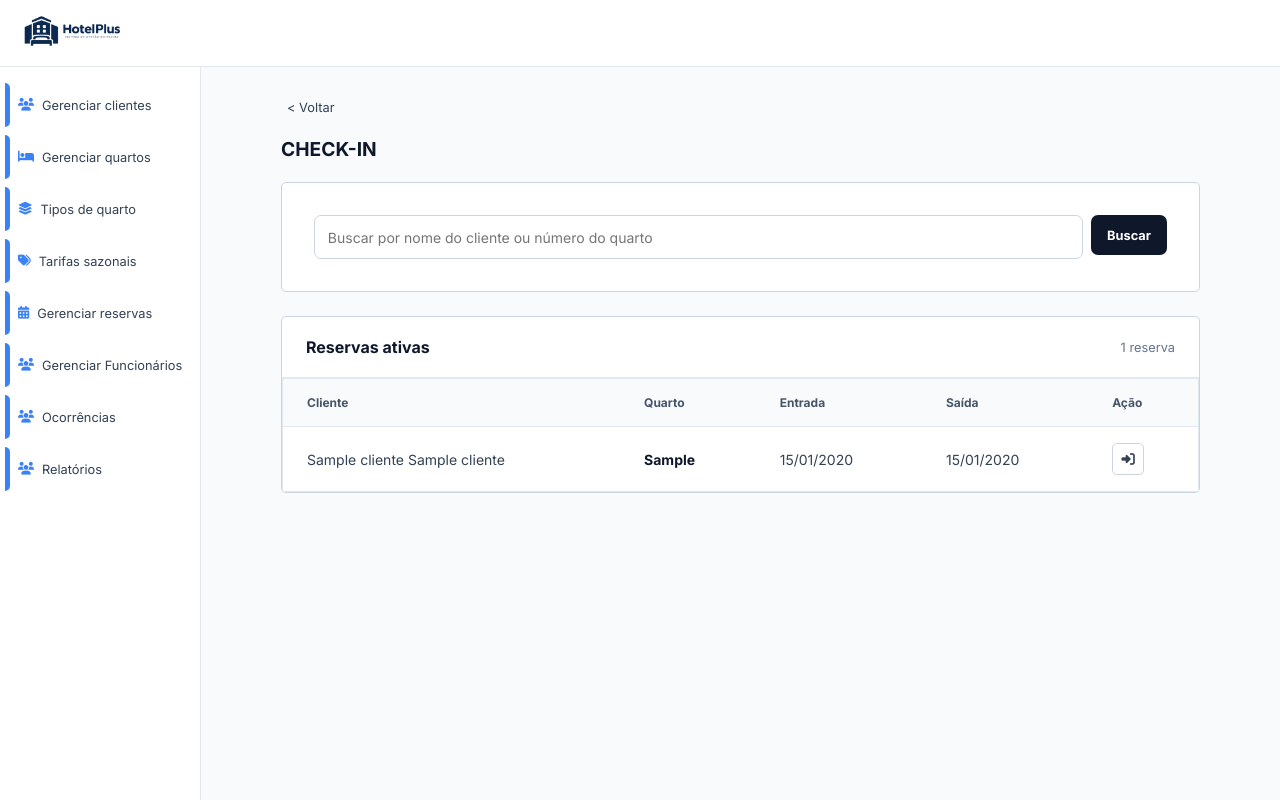
After one commit to Kohlrausch16/sistema_gestao_hotel, a Django app: page /checkin/ in a window 1280 px wide. The commit adds this page. Run offline with Django 5.2, Linux system fonts and the light colour scheme; data comes from the database, SQL or seed files in the repository; tables that the repository leaves empty hold one stand-in row (values such as "Sample post").

Commit message:
Commit final para checkin e checkout

```diff
--- a/hotelaria_app/disponibilidade.py
+++ b/hotelaria_app/disponibilidade.py
@@ -4,7 +4,7 @@ from .models import Quarto, Reserva
 def reservas_ativas_em(dia):
     return Reserva.objects.filter(
         ativo=True,
-        status="A",
+        status__in=("A", "E"),
         data_entrada__lte=dia,
         data_saida__gt=dia,
     )
@@ -13,7 +13,7 @@ def reservas_ativas_em(dia):
 def quartos_disponiveis(entrada, saida, excluir_reserva_id=None):
     reservas_conflitantes = Reserva.objects.filter(
         ativo=True,
-        status="A",
+        status__in=("A", "E"),
         data_entrada__lt=saida,
         data_saida__gt=entrada,
     ).values("quarto_id")
--- a/hotelaria_app/models.py
+++ b/hotelaria_app/models.py
@@ -14,6 +14,7 @@ STATUS_RESERVA_CHOICES = [
     ('A', 'Ativa'),
     ('C', 'Cancelada'),
     ('F', 'Finalizada'),
+    ('E', 'Em andamento')
 ]
 
 class Cliente(BaseModel):
--- a/hotelaria_app/static/css/formulario.css
+++ b/hotelaria_app/static/css/formulario.css
@@ -257,6 +257,24 @@ label{
 .funcionario-formulario-acoes {
     justify-content: flex-end;
     width: 100%;
+}
+
+.botao-checkout {
+    background-color: #0F172A;
+    border: 1px solid #0F172A;
+    border-radius: 7px;
+    color: #FFFFFF;
+    cursor: pointer;
+    font-family: "Inter", sans-serif;
+    font-size: 0.72rem;
+    font-weight: 700;
+    letter-spacing: 0.04em;
+    padding: 0.7rem 0.9rem;
+    transition: background-color 0.2s ease;
+}
+
+.botao-checkout:hover {
+    background-color: #334155;
 }
 
 .formulario-tipo-quarto {
--- a/hotelaria_app/static/css/listar_quartos.css
+++ b/hotelaria_app/static/css/listar_quartos.css
@@ -160,7 +160,14 @@
 }
 
 .form-excluir-quarto{
+    display: inline-flex;
+    align-items: center;
+    justify-content: center;
     margin: 0;
+    padding: 0;
+    border: 0;
+    background: transparent;
+    box-shadow: none;
 }
 
 .botao-editar,
@@ -178,6 +185,23 @@
     text-decoration: none;
 }
 
+.botao-checkout{
+    display: inline-flex;
+    align-items: center;
+    justify-content: center;
+    padding: 0.6rem 0.8rem;
+    min-height: 2rem;
+    border: 1px solid #0F172A;
+    border-radius: 7px;
+    background: #0F172A;
+    color: #FFFFFF;
+    font: 700 0.72rem "Inter", sans-serif;
+    letter-spacing: 0.04em;
+    white-space: nowrap;
+    cursor: pointer;
+    transition: background-color 0.2s ease;
+}
+
 .botao-editar:hover{
     border-color: #3B82F6;
     color: #1D4ED8;
@@ -186,6 +210,10 @@
 .botao-excluir:hover{
     border-color: #EF4444;
     color: #B91C1C;
+}
+
+.botao-checkout:hover{
+    background: #334155;
 }
 
 .lista-vazia{
--- /dev/null
+++ b/hotelaria_app/templates/checkin.html
@@ -0,0 +1,74 @@
+{% extends "partials/_base.html" %}
+{% load static %}
+
+{% block title %}Check-in{% endblock %}
+
+{% block arquivos_css %}
+    <link rel="stylesheet" href="{% static 'css/formulario.css' %}?v=4">
+    <link rel="stylesheet" href="{% static 'css/listar_quartos.css' %}?v=2">
+{% endblock %}
+
+{% block titulo_pagina %}
+    <button class="botao-retornar item-navegacao" type="button">&lt; Voltar</button>
+    <h1 class="titulo-pagina">CHECK-IN</h1>
+{% endblock %}
+
+{% block main %}
+    <form class="pesquisa-quartos" method="get" action="{% url 'checkin_page' %}">
+        <input
+            type="search"
+            name="q"
+            value="{{ pesquisa }}"
+            placeholder="Buscar por nome do cliente ou número do quarto"
+            aria-label="Buscar por nome do cliente ou número do quarto"
+        >
+        <button type="submit">Buscar</button>
+    </form>
+
+    {% if reservas %}
+        <section class="painel-quartos" aria-label="Reservas para check-in">
+            <div class="painel-cabecalho">
+                <h2>Reservas ativas</h2>
+                <span class="contador-quartos">{{ reservas|length }} reserva{{ reservas|length|pluralize }}</span>
+            </div>
+
+            <div class="tabela-rolagem">
+                <table class="tabela-quartos">
+                    <thead>
+                        <tr>
+                            <th scope="col">Cliente</th>
+                            <th scope="col">Quarto</th>
+                            <th scope="col">Entrada</th>
+                            <th scope="col">Saída</th>
+                            <th scope="col">Ação</th>
+                        </tr>
+                    </thead>
+                    <tbody>
+                        {% for reserva in reservas %}
+                            <tr>
+                                <td>{{ reserva.cliente }}</td>
+                                <td class="numero-quarto">{{ reserva.quarto.numero }}</td>
+                                <td>{{ reserva.data_entrada|date:"d/m/Y" }}</td>
+                                <td>{{ reserva.data_saida|date:"d/m/Y" }}</td>
+                                <td>
+                                    <form action="{% url 'checkin' reserva.id %}" method="post" class="form-excluir-quarto">
+                                        {% csrf_token %}
+                                        <button type="submit" class="botao-editar" aria-label="Fazer check-in da reserva de {{ reserva.cliente }} no quarto {{ reserva.quarto.numero }}" title="Check-in">
+                                            <i class="fa-solid fa-right-to-bracket" aria-hidden="true"></i>
+                                        </button>
+                                    </form>
+                                </td>
+                            </tr>
+                        {% endfor %}
+                    </tbody>
+                </table>
+            </div>
+        </section>
+    {% else %}
+        <div class="lista-vazia">
+            <i class="fa-solid fa-right-to-bracket" aria-hidden="true"></i>
+            <h3>Nenhuma reserva encontrada</h3>
+            <p>Busque por nome do cliente ou número do quarto.</p>
+        </div>
+    {% endif %}
+{% endblock %}
--- a/hotelaria_app/urls.py
+++ b/hotelaria_app/urls.py
@@ -22,6 +22,9 @@ urlpatterns = [
     path('reserva/criar/', views.criar_reserva, name='criar_reserva'),
     path('reserva/<int:reserva_id>/editar/', views.editar_reserva, name='editar_reserva'),
     path('reserva/<int:reserva_id>/cancelar/', views.cancelar_reserva, name='cancelar_reserva'),
+    path('reserva/<int:reserva_id>/checkin/', views.checkin, name='checkin'),
+    path('reserva/<int:reserva_id>/checkout/', views.checkout, name='checkout'),
+    path('checkin/', views.checkin_page, name='checkin_page'),
     path('reservas/', views.listar_reservas, name='listar_reservas'),
 
     path('clientes/', views.listar_clientes, name='listagem_clientes'),
--- a/hotelaria_app/views.py
+++ b/hotelaria_app/views.py
@@ -7,7 +7,7 @@ from django.http import JsonResponse
 from django.utils import timezone
 from django.views.decorators.http import require_GET, require_POST
 from django.db import transaction
-from django.db.models import Exists, OuterRef
+from django.db.models import Exists, OuterRef, Q
 from .models import Cliente, Quarto, Reserva, TarifaSazonal, TipoQuarto
 from .disponibilidade import quartos_disponiveis as buscar_quartos_disponiveis, reservas_ativas_em
 from .precificacao import calcular_preco_total
@@ -197,6 +197,26 @@ def listar_reservas(request):
     }
 
     return render(request, "listar_reservas.html", dados)
+
+
+def checkin_page(request):
+    pesquisa = request.GET.get("q", "").strip()
+    reservas = Reserva.objects.filter(ativo=True, status='A').select_related('cliente', 'quarto', 'quarto__tipo')
+
+    if pesquisa:
+        reservas = reservas.filter(
+            Q(cliente__nome__icontains=pesquisa)
+            | Q(cliente__sobrenome__icontains=pesquisa)
+            | Q(quarto__numero__icontains=pesquisa)
+        )
+
+    dados = {
+        "reservas": reservas.order_by('data_entrada'),
+        "pesquisa": pesquisa,
+        "hoje": timezone.localdate(),
+    }
+
+    return render(request, "checkin.html", dados)
 
 def editar_reserva(request, reserva_id):
     reserva = get_object_or_404(Reserva, id=reserva_id, ativo=True)
@@ -591,3 +611,29 @@ def gerar_relatorio(request):
         })
 
     return render(request, 'gerar_relatorio.html', {'formulario': formulario})
+
+def checkin(request, reserva_id):
+    reserva = get_object_or_404(Reserva, id=reserva_id, ativo=True)
+    if reserva.status != 'A':
+        messages.error(request, "Apenas reservas ativas podem fazer check-in.")
+        return redirect('listar_reservas')
+
+    if reserva.data_entrada > timezone.localdate():
+        messages.error(request, "O check-in só pode ser feito na data de entrada ou depois.")
+        return redirect('listar_reservas')
+
+    reserva.status = 'E'
+    reserva.save(update_fields=['status'])
+    messages.success(request, "Check-in realizado com sucesso!")
+    return redirect('listar_reservas')
+
+def checkout(request, reserva_id):
+    reserva = get_object_or_404(Reserva, id=reserva_id, ativo=True)
+    if reserva.status != 'E':
+        messages.error(request, "Apenas reservas em andamento podem fazer check-out.")
+        return redirect('listar_reservas')
+
+    reserva.status = 'F'
+    reserva.save(update_fields=['status'])
+    messages.success(request, "Check-out realizado com sucesso!")
+    return redirect('listar_reservas')
```
Also changed, not shown: hotelaria_app/forms.py (+27 -0 lines), hotelaria_app/templates/listar_reservas.html (+21 -7 lines), hotelaria_app/tests.py (+38 -0 lines).
